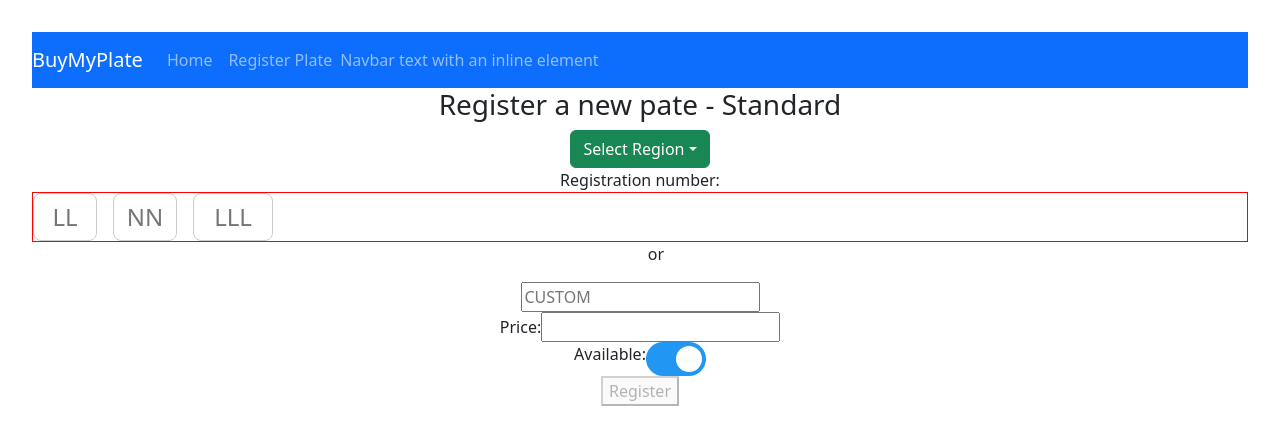
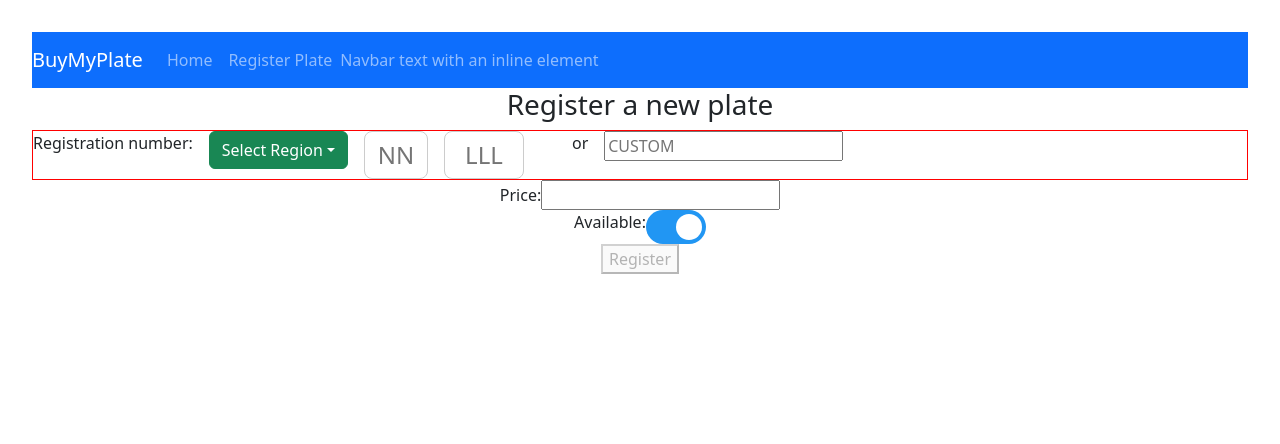
Before and after one commit to pockche123/buymyplate-client, a React (Vite) app: page /register-plate in a window 1280 px wide. Shown: the top 444 px of the page. Built offline with nearby package versions, Linux system fonts and the light colour scheme.

Commit message:
fix region dropdown

```diff
--- a/src/components/RegionDropDown/RegionDropDown.jsx
+++ b/src/components/RegionDropDown/RegionDropDown.jsx
@@ -5,11 +5,11 @@ import '../RegionDropDown/RegionDropDown.css'
 
 
 
-const RegionDropDown = () => {
+const RegionDropDown = ({props}) => {
     const tags = Object.keys(memorytags);
-    const [regionTags, setRegionTags] = useState([])
-    const [selectedRegion, setSelectedRegion] = useState('Select Region');
-    const [selectTag, setSelectTag] = useState('')
+
+    const {selectTag, setSelectTag, selectedRegion, setSelectedRegion, regionTags, setRegionTags} = props
+
 
     const handleSelectRegion = (region) => {
         setRegionTags(memorytags[region])
@@ -39,14 +39,22 @@ const RegionDropDown = () => {
     </Dropdown.Menu>
   </Dropdown>
   {
-    regionTags.length > 0 && (
-        <ul>
+
+    regionTags && regionTags.length > 0 && (
+
+      <Dropdown>
+            <Dropdown.Toggle  id="dropdown-basic">
+      {selectTag}
+    </Dropdown.Toggle>
+        <Dropdown.Menu>
             {regionTags.map((re, idx) =>
-            <li key={idx} className="tag-item" onClick={() => handleSelectTag(re)}>{re}</li>
+            <Dropdown.Item key={idx} className="tag-item" onClick={() => handleSelectTag(re)}>{re}</Dropdown.Item>
 )}
-        </ul>
+        </Dropdown.Menu>
+      </Dropdown>
     )
   }
+
   </>
   )
 }
--- a/src/components/StandardRegPlateInput.jsx
+++ b/src/components/StandardRegPlateInput.jsx
@@ -10,12 +10,12 @@ const StandardRegPlateInput = ({props}) => {
     // Handle the change for each box
     const handleChange = (index, e) => {
       let val = e.target.value.toUpperCase();  // Convert to uppercase
-      val = index === 2 ? val.slice(0, 3) : val.slice(0, 2); // Limit input length for each box
+      val = index === 1 ? val.slice(0, 3) : val.slice(0, 2); // Limit input length for each box
 
       let isValid = true;
       console.log("VAL: " , val)
       // Validation logic based on the input box index
-      if (index === 1) {
+      if (index === 0) {
         // Second box should only have numbers
         isValid = /^[0-9]{0,2}$/.test(val) ;  // Allow up to 2 digits for the second box
       } else {
@@ -36,7 +36,7 @@ const StandardRegPlateInput = ({props}) => {
       setErrors(updatedErrors);
 
       // If the value is filled and it's not the last box, focus the next box
-      if (val.length === (index === 2 ? 3 : 2) && index < refs.length - 1) {
+      if (val.length === (index === 1 ? 3 : 2) && index < refs.length - 1) {
         refs[index + 1].current?.focus();
       }
     };
@@ -52,10 +52,10 @@ const StandardRegPlateInput = ({props}) => {
        }
      };
 
-     const placeholders = ['LL', 'NN', 'LLL'];
+     const placeholders = ['NN', 'LLL'];
 
      return (
-       <div style={{ display: 'flex', gap: '1rem', border:'1px solid red' }}>
+      <>
          {values?.map((val, idx) => (
            <input
              key={idx}
@@ -64,7 +64,7 @@ const StandardRegPlateInput = ({props}) => {
              onChange={(e) => handleChange(idx, e)}  // Handle input change
              onKeyDown={(e) => handleKeyDown(idx, e)}  // Handle key down event
              style={{
-               width: idx === 2 ? '5rem' : '4rem',  // Adjust width for the last box
+               width: idx === 1 ? '5rem' : '4rem',  // Adjust width for the last box
                height: '3rem',
                textAlign: 'center',
                fontSize: '1.5rem',
@@ -77,7 +77,7 @@ const StandardRegPlateInput = ({props}) => {
              placeholder={placeholders[idx]}
            />
          ))}
-       </div>
+  </>
      );
 }
 
--- a/src/pages/RegisterPlatePage.jsx
+++ b/src/pages/RegisterPlatePage.jsx
@@ -10,8 +10,8 @@ import RegionDropDown from "../components/RegionDropDown/RegionDropDown";
 
 
 const RegisterPlatePage = () => {
-  const [values, setValues] = useState(["", "", ""]);
-  const [errors, setErrors] = useState([false, false, false]);
+  const [values, setValues] = useState([ "", ""]);
+  const [errors, setErrors] = useState([false, false]);
   const regplateProps = { values, setValues, errors, setErrors };
   const [price, setPrice] = useState('');
   const [available, setAvailable] = useState(true);
@@ -22,15 +22,21 @@ const RegisterPlatePage = () => {
   const[bannedWordFound, setBannedWordFound] = useState(false)
   const [customPlate, setCustomPlate] = useState("");
   const bannedWords = bannedWordsData.banned_words;
+  const [selectedRegion, setSelectedRegion] = useState('Select Region');
+  const [selectTag, setSelectTag] = useState('Select Tag')
+  const [regionTags, setRegionTags] = useState([])
+  const regionDropDownProps = {selectTag, setSelectTag, selectedRegion, setSelectedRegion, regionTags, setRegionTags}
+
+
 
 
   const renderErrors = () => {
 
     return (
       <>
-        {errors.some(err => err) || values.some((v)=> v.trim() !=="") && bannedWordFound && <h3>Error Found:</h3>}
-        {errors[1] && <li>{numErrMessage}</li>}
-        {(errors[0] || errors[2]) && <li>{strErrMessage}</li>}
+        {(errors[0] || errors[1] || bannedWordFound || selectTag.length == 0) &&  <h3>Error Found:</h3>}
+        {errors[0] && <li>{numErrMessage}</li>}
+        {(errors[1]) && <li>{strErrMessage}</li>}
         {values.some((v) => v.trim() !== "") && customPlate.length > 0 && (
           <li>{bothPlatePresentErrMessage}</li>
         )}
@@ -68,7 +74,7 @@ const RegisterPlatePage = () => {
 
 
     const body = {
-      plateNumber: customPlate.length > 0 ? customPlate: values[0] + values[1] + ' ' + values[2],
+      plateNumber: customPlate.length > 0 ? customPlate: selectTag + values[0] + ' ' + values[1],
       personalised: false,
       available: available,
       price: Number(price),
@@ -78,10 +84,13 @@ const RegisterPlatePage = () => {
       .then((res) => {
         console.log("Vehicle plate created:", res);
         toast.success("New vehicle plate registered!");
-        setValues(["", "", ""]);
+        setValues(["", ""]);
         setPrice(0);
         setAvailable(true);
-        setErrors([false, false, false]);
+        setErrors([false, false]);
+        setSelectedRegion('Select Region')
+        setRegionTags([])
+        setCustomPlate("")
       })
       .catch((e) => {
         console.log(e);
@@ -90,8 +99,14 @@ const RegisterPlatePage = () => {
   };
 
   const showButton = () => {
-    return !errors.some((err) => err) &&
-      values.every((v) => v.trim() !== "") ^ (customPlate.length > 0) &&
+
+
+    let checkForErrors = !errors.some((err) => err)
+    let checkForEmptyReg = (values[0].length == 2 && values[1].length == 3)^ (customPlate.length > 0)
+    let checkForTagSelect = selectTag == ''  || selectTag != "Select Tag"
+
+    return  checkForErrors &&
+       checkForEmptyReg &&  checkForTagSelect &&
       price > 0 ? (
       <button>Register</button>
     ) : (
@@ -101,15 +116,16 @@ const RegisterPlatePage = () => {
 
   return (
     <>
-      <h3>Register a new pate - Standard</h3>
+      <h3>Register a new plate</h3>
 
       {renderErrors()}
 
-      {RegionDropDown()}
+
 
       <form onSubmit={handleRegisterStandardPlate}>
-        <div className="form-group">
+      <div style={{ display: 'flex', gap: '1rem', border:'1px solid red' }}>
           <label className="inline">Registration number:</label>
+          <RegionDropDown props={regionDropDownProps}/>
           <StandardRegPlateInput props={regplateProps} />
           <ul>or</ul>
           <div>
```
